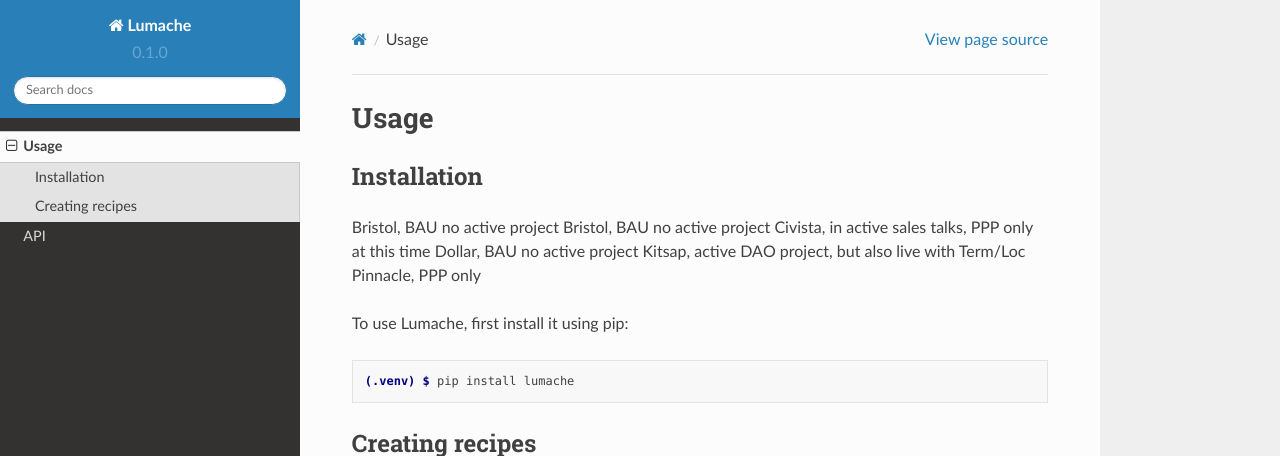
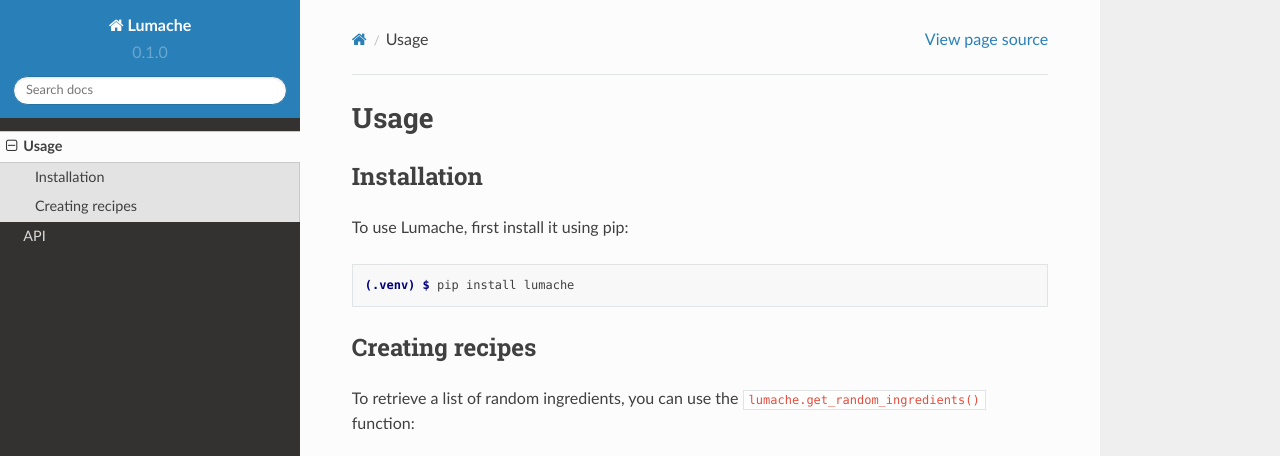
Before and after one commit to VAMelend/rtd-tutorial, a Sphinx documentation site: the page built from docs/source/usage.rst, in a window 1280 px wide and 1191 px high, cut to the strip 0-456 px from the top of the window. Built offline with Sphinx 7.4.7 and the Read the Docs theme 2.0.0, drawn with Linux system fonts in a browser that asks for light colours.

Commit message:
Update usage.rst

```diff
--- a/docs/source/usage.rst
+++ b/docs/source/usage.rst
@@ -6,12 +6,6 @@ Usage
 Installation
 ------------
 
-Bristol, BAU no active project
-Bristol, BAU no active project
-Civista, in active sales talks, PPP only at this time
-Dollar, BAU no active project
-Kitsap, active DAO project, but also live with Term/Loc
-Pinnacle, PPP only
 
 To use Lumache, first install it using pip:
 
```
